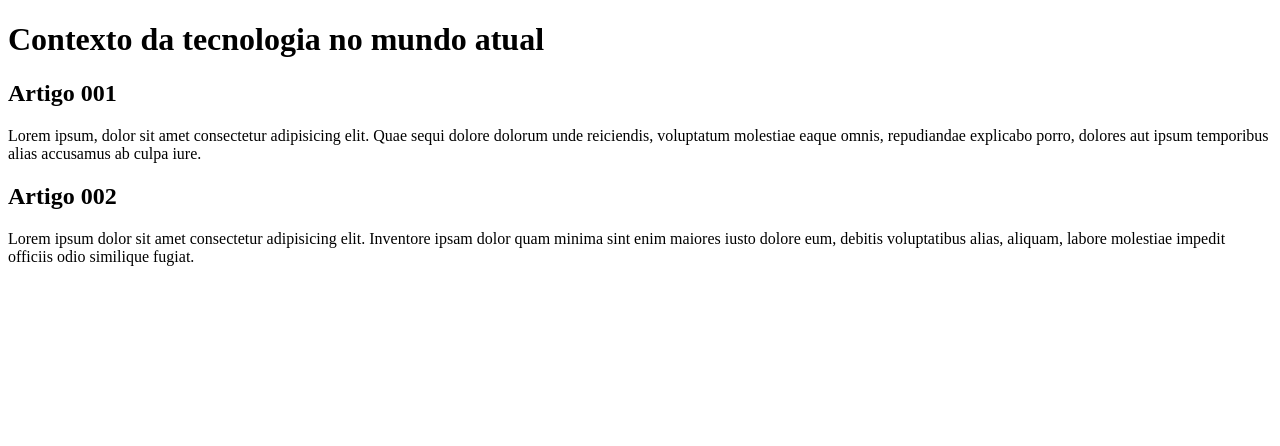
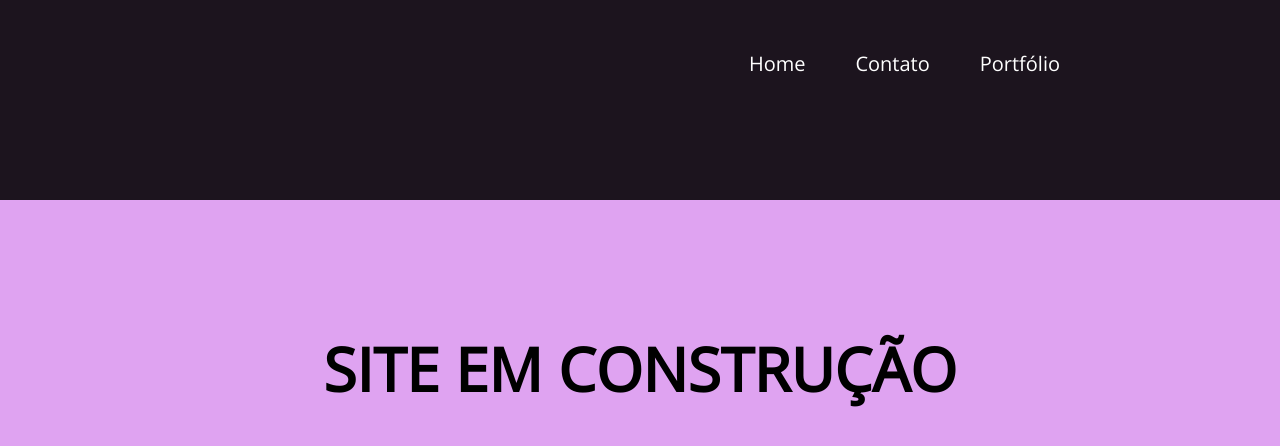
Before and after one commit to ViniEngSoftware/projeto-site, a plain HTML site: page index.html in a window 1280 px wide. Drawn offline with nearby package versions, Linux system fonts and the light colour scheme.

Commit message:
confirmar

```diff
--- /dev/null
+++ b/css/style.css
@@ -0,0 +1,35 @@
+* {
+    margin: 0;
+    padding: 0;
+    box-sizing: border-box;
+    font-family: 'Open Sans', sans-serif;
+}
+body{
+    background-color: rgb(223, 163, 241)
+}
+header.cab {
+    width: 100%;
+    height: 200px;
+    background-color: rgba(0, 0, 0, 0.875);
+}
+header.cab ul {
+    float: right;
+    margin-right: 200px;
+}
+header.cab ul li{
+    float: right;
+    padding-left: 10px;
+    list-style: none;
+    margin: 50px 20px ;
+}
+header.cab ul li a{
+    text-decoration: none;
+    color: white;
+    font-size: 20px;
+    font-weight: 300;
+}
+body h1{
+    text-align: center;
+    margin-top: 10%;
+    font-size: 60px;
+}
--- a/index.html
+++ b/index.html
@@ -1,25 +1,25 @@
 <!DOCTYPE html>
-<html lang="en">
+<html lang="pt-BR">
 <head>
     <meta charset="UTF-8">
+    <link href="https://fonts.googleapis.com/css2?family=Open+Sans&display=swap" rel="stylesheet">
     <meta http-equiv="X-UA-Compatible" content="IE=edge">
     <meta name="viewport" content="width=device-width, initial-scale=1.0">
-    <title>titulo aberto</title>
+    <title>Site em construção</title>
+    <link rel="stylesheet" href="css/style.css">
 </head>
 <body>
-    <main>
-        <header>
-            <h1>Contexto da tecnologia no mundo atual</h1>
+    <div>
+        <header class="cab">
+            <nav>
+                <ul>
+                    <li><a href="#">Portfólio</a></li>
+                    <li><a href="#">Contato</a></li>
+                    <li><a href="#">Home</a></li>
+                </ul>
+            </nav>
         </header>
-        <article class="art1">
-            <h2>Artigo 001</h2>
-            <p>Lorem ipsum, dolor sit amet consectetur adipisicing elit. Quae sequi dolore dolorum unde reiciendis, voluptatum molestiae eaque omnis, repudiandae explicabo porro, dolores aut ipsum temporibus alias accusamus ab culpa iure.</p>
-
-        </article>
-        <article class="art2">
-            <h2>Artigo 002</h2>
-            <p>Lorem ipsum dolor sit amet consectetur adipisicing elit. Inventore ipsam dolor quam minima sint enim maiores iusto dolore eum, debitis voluptatibus alias, aliquam, labore molestiae impedit officiis odio similique fugiat.</p>
-        </article>
-    </main>
+    </div>
+        <h1>SITE EM CONSTRUÇÃO</h1>
 </body>
 </html>
```
